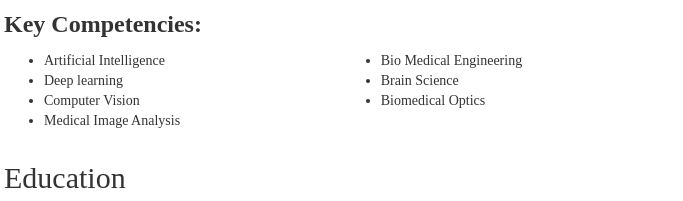
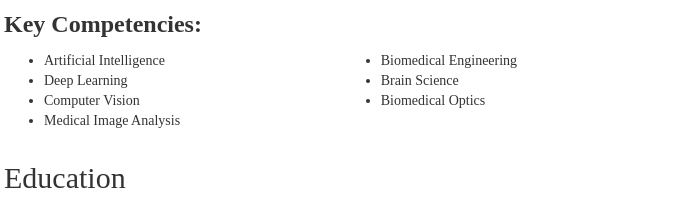
Before and after one commit to YamauchiYudai/Portfolio, a plain HTML site: page index.html in a window 1280 px wide. Shown: the part 527-728 px from the top of the page, 146-829 px from the left. Drawn offline with nearby package versions, Linux system fonts and the light colour scheme.

Commit message:
Update index.html

```diff
--- a/index.html
+++ b/index.html
@@ -112,7 +112,7 @@
 					  <div class="col-lg-8 pt-4 pt-lg-0 content">
 						<h3><font size="+1">Yudai Yamauchi | 山内由大</font></h3>
 						<p class="font-italic">
-						  I am an AI Researcher, and Image Engineer,based in Germany.
+						  I am an AI Researcher, and Image Engineer, based in Germany.
 						</p>
 						<p> <font size="+2"><strong>Key Competencies:</strong></font></p>
 
@@ -121,14 +121,14 @@
 							<ul>
 							  <!-- <li><i class="icofont-rounded-right"></i> <strong>Birthday:</strong> 1 May 1995</li> -->
 							  <li><i class="icofont-rounded-right"></i> Artificial Intelligence </li>
-							  <li><i class="icofont-rounded-right"></i> Deep learning</li>
+							  <li><i class="icofont-rounded-right"></i> Deep Learning</li>
 							  <li><i class="icofont-rounded-right"></i> Computer Vision</li>
 							  <li><i class="icofont-rounded-right"></i> Medical Image Analysis</li>
 							</ul>
 						  </div>
 						  <div class="col-lg-6">
 							<ul>
-							  <li><i class="icofont-rounded-right"></i> Bio Medical Engineering</li>
+							  <li><i class="icofont-rounded-right"></i> Biomedical Engineering</li>
 							  <li><i class="icofont-rounded-right"></i> Brain Science</li>
 							  <li><i class="icofont-rounded-right"></i> Biomedical Optics</li>
 							</ul>
```
